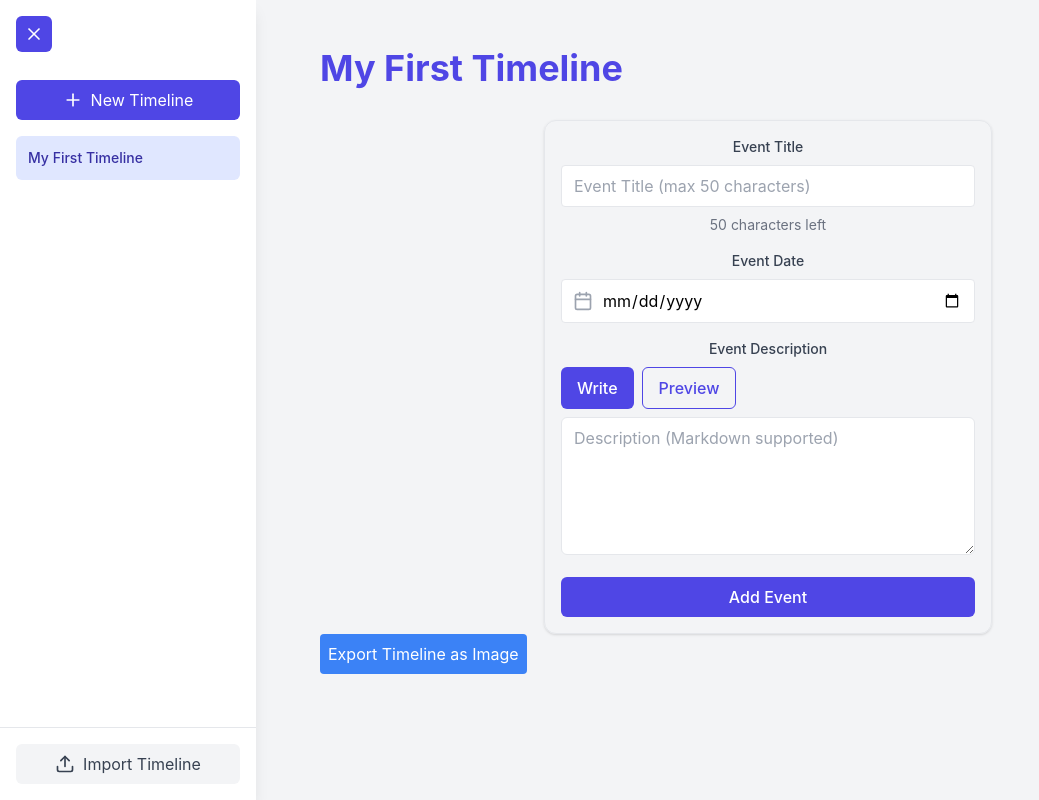
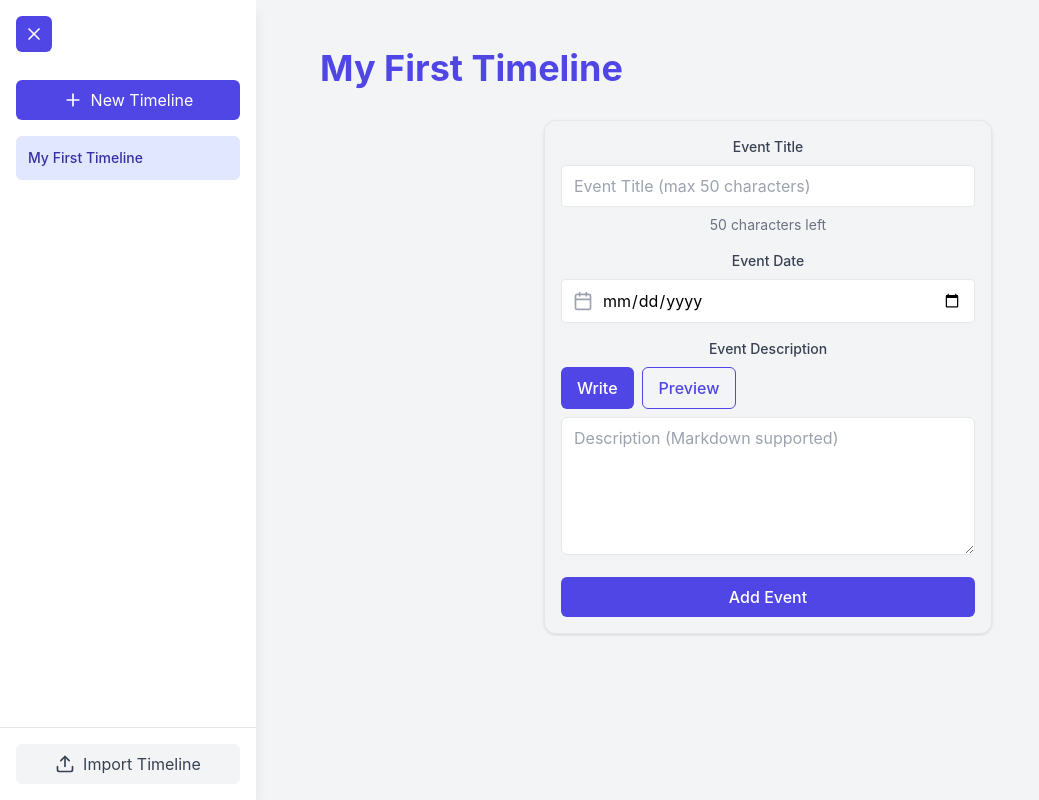
Before and after one commit to sayantan-2/Simple-timeline-maker, a React (Create React App) app: page / in a window 1280 px wide. Shown: the whole page, without its empty margins (0-1039 px from the left). Built offline with nearby package versions, Linux system fonts and the light colour scheme.

Commit message:
removing image export

```diff
--- a/src/components/TimelineList.jsx
+++ b/src/components/TimelineList.jsx
@@ -1,34 +1,8 @@
 import React from "react";
 import { EventCard } from "./card/EventCard";
-import * as htmlToImage from "html-to-image";
 
-const TimelineList = ({ events, onShowMore, onDelete }) => {
-  const exportAsImage = () => {
-    const timelineDiv = document.getElementById("timeline-export");
-    htmlToImage
-      .toPng(timelineDiv)
-      .then((dataUrl) => {
-        const link = document.createElement("a");
-        link.href = dataUrl;
-        link.download = "timeline.png";
-        link.click();
-      })
-      .catch((error) => {
-        console.error("Error exporting timeline as image:", error);
-      });
-  };
-
-  return (
-    <div>
-      <button
-        onClick={exportAsImage}
-        className="mb-4 p-2 bg-blue-500 text-white rounded"
-      >
-        Export Timeline as Image
-      </button>
-
-      {/* Wrap the entire timeline inside a dedicated div */}
-      <div id="timeline-export" className="relative overflow-visible">
+const TimelineList = ({ events, onShowMore, onDelete }) => (
+  <div className="relative">
     <div className="absolute left-1/2 top-0 bottom-0 w-0.5 bg-gradient-to-b from-indigo-500 to-purple-600"></div>
     {events.map((event, index) => (
       <div
@@ -39,9 +13,7 @@ const TimelineList = ({ events, onShowMore, onDelete }) => {
       >
         <div className="w-5/12"></div>
         <div className="z-20 flex items-center justify-center bg-white border-4 border-indigo-500 shadow-md w-12 h-12 rounded-full">
-              <span className="font-bold text-lg text-indigo-600">
-                {index + 1}
-              </span>
+          <span className="font-bold text-lg text-indigo-600">{index + 1}</span>
         </div>
         <div className="w-5/12">
           <EventCard
@@ -53,8 +25,6 @@ const TimelineList = ({ events, onShowMore, onDelete }) => {
       </div>
     ))}
   </div>
-    </div>
 );
-};
 
 export default TimelineList;
```
Lines whose indentation alone changed are shown as unchanged.
